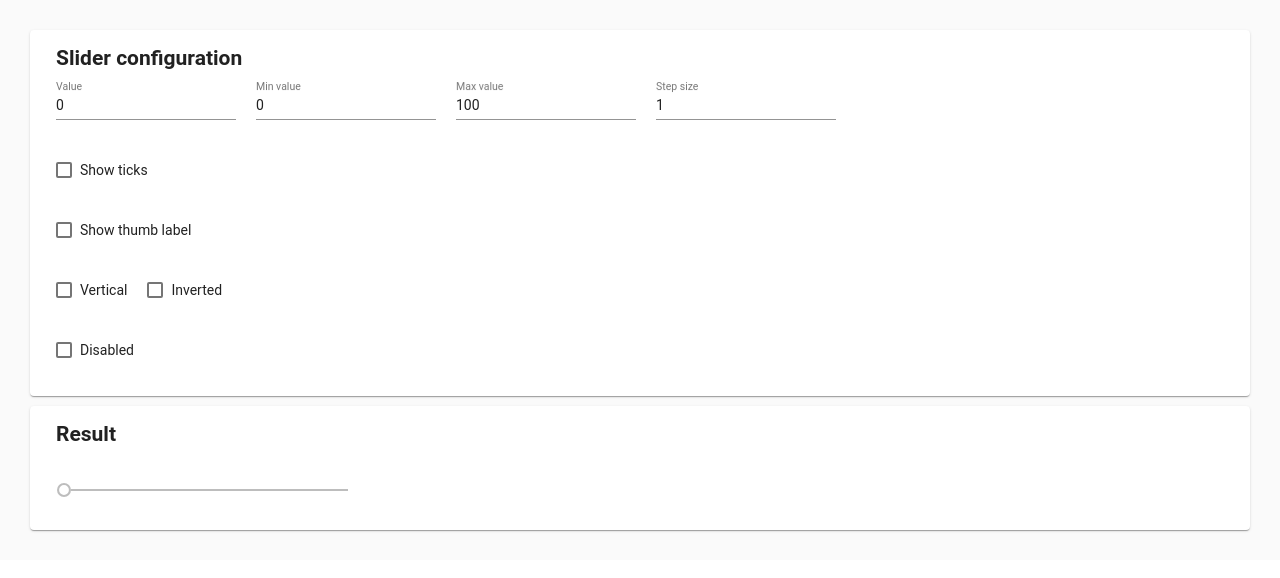
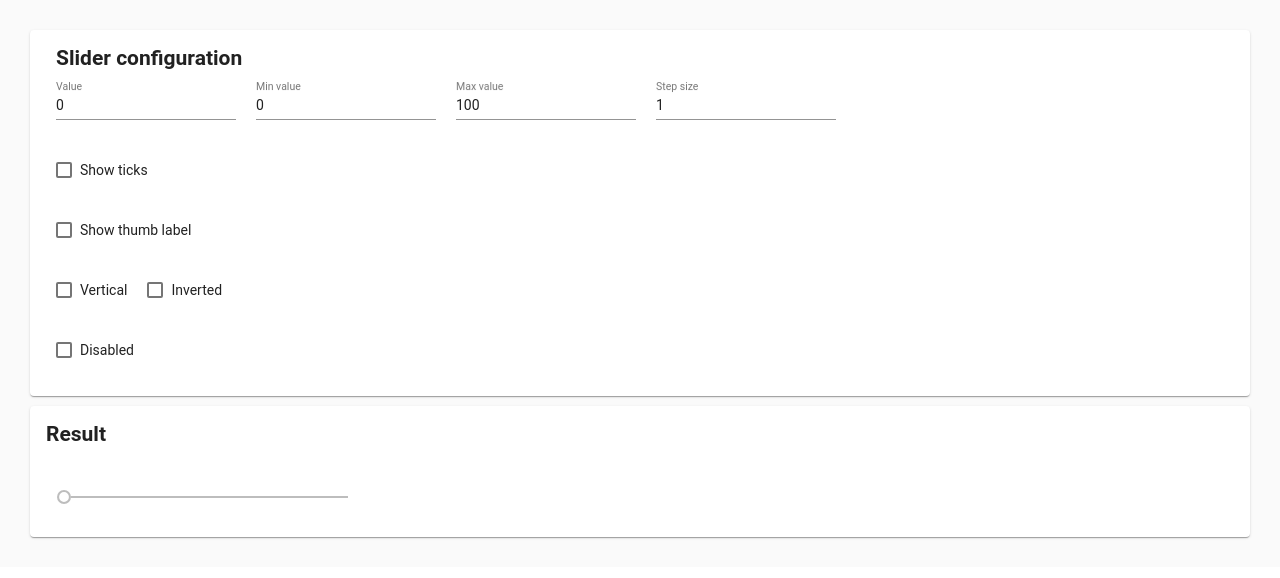
Before and after one commit to anthonyslatermusic/angular-slider-main-excercise, an Angular app: page / in a window 1280 px wide. Shown: the top 578 px of the page. Built offline with nearby package versions, Linux system fonts and the light colour scheme.

Commit message:
1 file modified

```diff
--- a/src/app/slider-configurable.html
+++ b/src/app/slider-configurable.html
@@ -1,7 +1,8 @@
 <mat-card>
   <mat-card-content>
-    <h2 class="h2">Slider configuration</h2>
+    <h2 class="h2"> Slider configuration</h2>
 
+    <!-- these are the 4 input fields -->
     <section class="section">
       <mat-form-field class="margin">
         <input matInput type="number" placeholder="Value" [(ngModel)]="value">
@@ -17,6 +18,7 @@
       </mat-form-field>
     </section>
 
+    <!-- show tick & auto ticks checkboxes -->
     <section class="section">
       <mat-checkbox class="margin" [(ngModel)]="showTicks">Show ticks</mat-checkbox>
       <mat-checkbox class="margin" [(ngModel)]="autoTicks" *ngIf="showTicks">
@@ -27,10 +29,13 @@
       </mat-form-field>
     </section>
 
+
+    <!-- thumb label checkboxes -->
     <section class="section">
       <mat-checkbox class="margin" [(ngModel)]="thumbLabel">Show thumb label</mat-checkbox>
     </section>
 
+    <!-- vertical and inverted checkboxes -->
     <section class="section">
       <mat-checkbox class="margin" [(ngModel)]="vertical">Vertical</mat-checkbox>
       <mat-checkbox class="margin" [(ngModel)]="invert">Inverted</mat-checkbox>
@@ -48,7 +53,7 @@
 
 <mat-card class="result">
   <mat-card-content>
-    <h2 class="h2">Result</h2>
+    <h2>Result</h2>
 
     <mat-slider
         class="margin"
```
